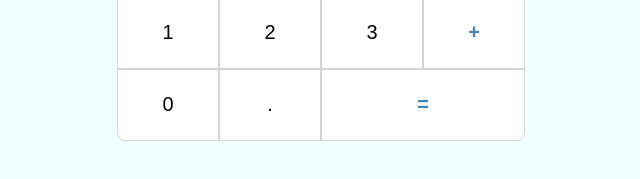
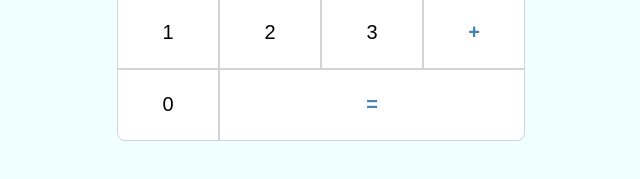
Before and after one commit to kboul/calculator, a React (Create React App) app: page / in a window 1280 px wide. Shown: the part 483-662 px from the top of the page, without its empty margins (319-959 px from the left). Built offline with nearby package versions, Linux system fonts and the light colour scheme; the HTML template or start-up script is replaced by a standard one.

Commit message:
Remove decimal key from Calculator & App from test coverage

```diff
--- a/package.json
+++ b/package.json
@@ -25,7 +25,8 @@
     "collectCoverageFrom": [
       "src/**/*.{ts,tsx}",
       "!src/index.tsx",
-      "!src/reportWebVitals.ts"
+      "!src/reportWebVitals.ts",
+      "!src/App.tsx"
     ]
   },
   "eslintConfig": {
--- a/src/components/Calculator/Calculator.sass
+++ b/src/components/Calculator/Calculator.sass
@@ -56,7 +56,7 @@ $orange: rgb(255,127,80)
   grid-column: 1/3
 
 .equalOperator
-  grid-column: 3/5
+  grid-column: 2/5
 
 .operators, .equalOperator
   color: $steel-blue
--- a/src/components/Calculator/constants.ts
+++ b/src/components/Calculator/constants.ts
@@ -15,7 +15,6 @@ const keys = [
   { label: "3", className: "three" },
   { label: "+", className: "operators" },
   { label: "0", className: "zero" },
-  { label: ".", className: "dot" },
   { label: "=", className: "equalOperator" }
 ].map((key, index) => ({ ...key, id: index }));
 
```
Also changed, not shown: 1 other file (tests, documents, lock files or other folders).
